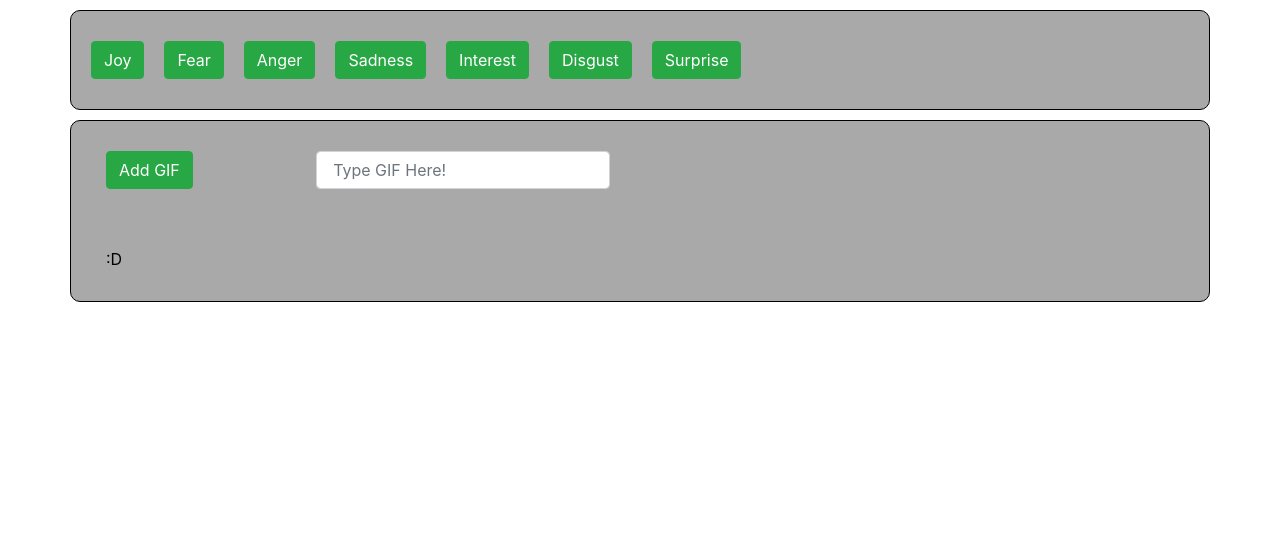
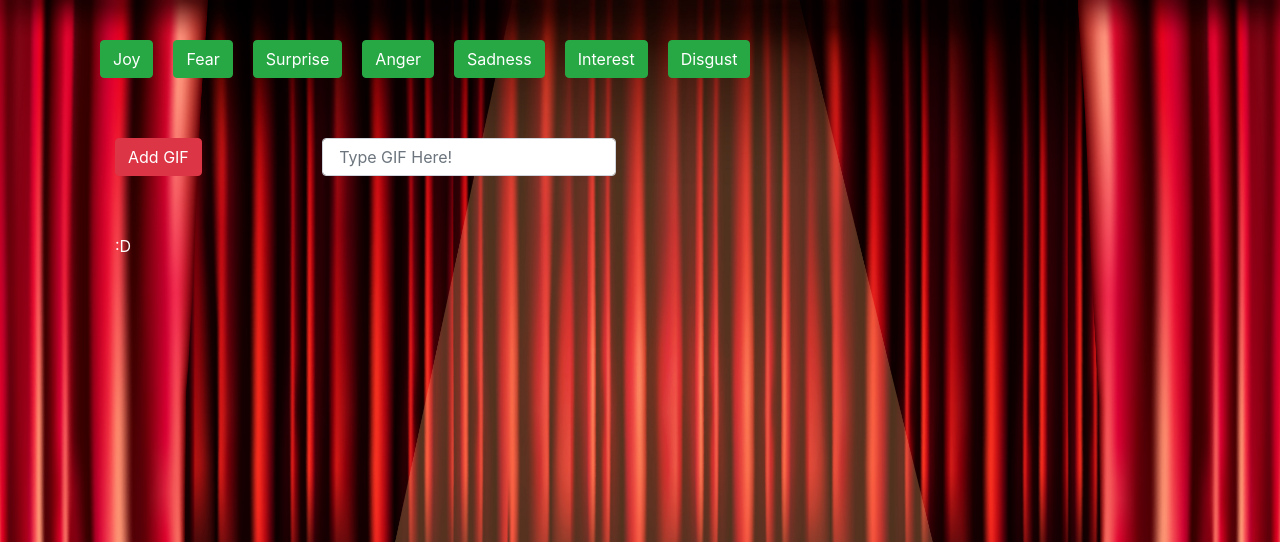
Before and after one commit to VINJROM/giftastic123, a PHP site: page / in a window 1280 px wide. Shown: the top 542 px of the page. Run offline with PHP 8.4, Linux system fonts and the light colour scheme; some libraries are stand-ins or nearby versions.

Commit message:
added background image; style change

```diff
--- a/Assets/CSS/style.css
+++ b/Assets/CSS/style.css
@@ -4,18 +4,20 @@ form,
 input,
 p {
     margin: 10px;
-    color: black;
+    color: white;
 }
 
 body {
-    background-color: white;
+    background: url("../Images/Theater_Stage_Background.jpg");
+    background-size: 100%;
 }
 
-.container {
+
+/* .wrapper {
+    background-color: black;
     border-radius: 10px;
     border: 1px black solid;
-    background-color: darkgrey;
-}
+} */
 
 #submit-button {
     margin-right: -60px;
--- a/Assets/JS/giftastic.js
+++ b/Assets/JS/giftastic.js
@@ -1,7 +1,7 @@
 // GLOBAL VARIABLES ===========================================
 
 // Initial array of GIFs.
-var gifs = ["Joy", "Fear", "Anger", "Sadness", "Interest", "Disgust", "Surprise"];
+var gifs = ["Joy", "Fear", "Surprise", "Anger", "Sadness", "Interest", "Disgust"];
 
 // API Key
 var APIKEY = "B8COWoYL2EO5rDo97TV1aaTFQdaF8rma";
@@ -23,13 +23,12 @@ function displayGifInfo(gif) {
         console.log(response.data[0].rating);
 
         // Storing the rating data
-        // var rating = response.data[0].rating;
         var responseData = response.data;
         console.log(response.data.rating);
         for (var i = 0; i < responseData.length; i++) {
-            // Rating
-            console.log()
-            var pRating = $("<div>").text("Rating: " + responseData[i].rating);
+            // Ratings
+            var pRating = $("<p>").text("Rating: " + responseData[i].rating);
+            // Populates a still image unless clicked
             var img = $("<img src='" + responseData[i].images.fixed_height_still.url + "'/>")
             img.attr("data-still", responseData[i].images.fixed_height_still.url);
             img.attr("data-animate", responseData[i].images.fixed_height.url);
--- a/index.html
+++ b/index.html
@@ -9,10 +9,12 @@
 
 <!-- Header where GIF-array will be stored -->
 <header id="head">
-    <div class="container grey-background">
+    <div class="container">
+        <div id="wrapper">
             <div class="row btn-group btn-group-justified">
                 <!-- Rendered Buttons will get Dumped Here  -->
                 <div id="buttons-view"></div>
+            </div>
         </div>
 
     </div>
@@ -23,12 +25,12 @@
 
 <body>
     <div class="container">
-
+        <div id="wrapper">
             <!-- "Add GIF" button and text-box will display here -->
             <div class="row">
                 <div class="col-lg-2">
                     <wrapper class="column-style">
-                    <button id="add-gif" class="btn btn-success btn-md" type="button" type="submit" value="Submit">Add GIF</button>
+                        <button id="add-gif" class="btn btn-danger btn-md" type="button" type="submit" value="Submit">Add GIF</button>
                     </wrapper>
                 </div>
 
@@ -42,10 +44,11 @@
                 </div>
             </div>
 
-        <!-- GIFs will be dumped here -->
+            <!-- GIFs will display here -->
             <div class="row">
                 <div class="col-12">
                     <div class="gif" id="gifs-view">:D</div>
+                </div>
             </div>
         </div>
     </div>
```
Also changed, not shown: Assets/Images/Theater_Stage_Background.jpg (added). Lines whose indentation alone changed are shown as unchanged.
